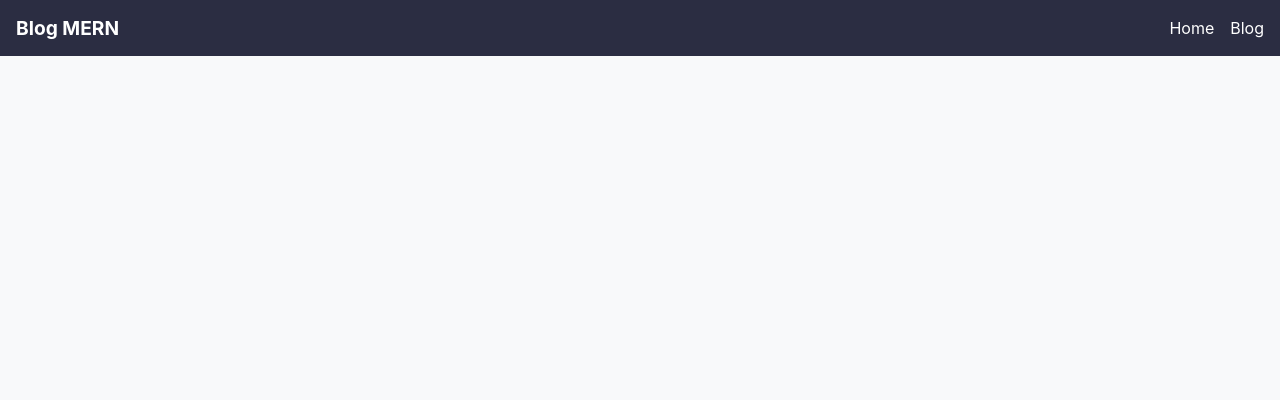
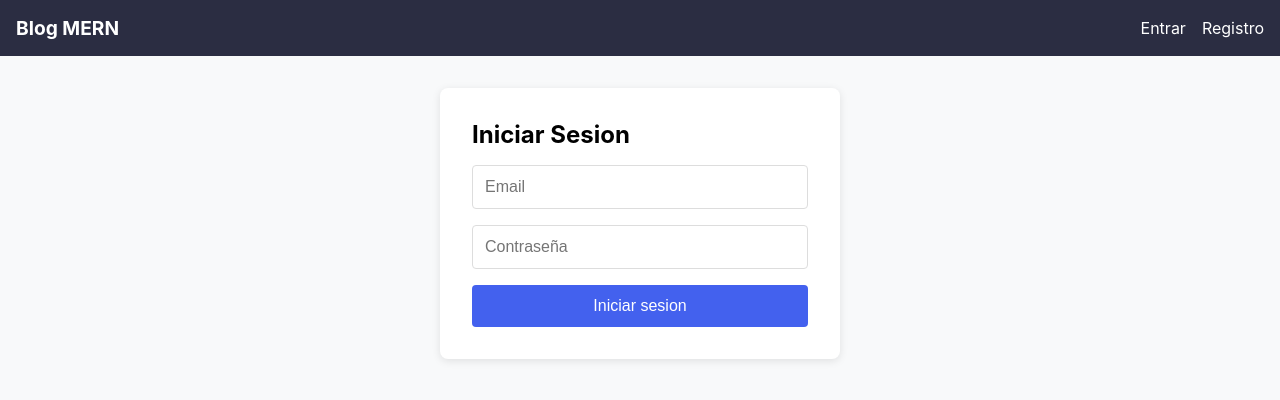
Before and after one commit to voxede/blog-mern, a React (Vite) app in the folder client/: page /login in a window 1280 px wide. Before the commit this address had no page. Shown: the top 400 px of the page. Built offline with nearby package versions, Linux system fonts and the light colour scheme.

Commit message:
Formularios de login/registro conectados al backend (otra vez)

```diff
--- a/client/src/App.jsx
+++ b/client/src/App.jsx
@@ -1,7 +1,17 @@
-import { BrowserRouter as Router, Routes, Route } from "react-router-dom"
+import { BrowserRouter as Router, Routes, Route, Navigate } from "react-router-dom"
 import Home from "./pages/Home"
 import PostDetail from "./pages/PostDetail"
 import Navbar from "./components/Navbar"
+import { useContext } from "react"
+import { AuthContext } from "./context/AuthContext"
+import AdminPanel from "./pages/AdminPanel"
+import Login from "./pages/Auth/Login"
+import Register from "./pages/Auth/Register"
+
+const ProtectedRoute = ({ children }) => {
+    const { user } = useContext(AuthContext)
+    return user ? children : <Navigate to="/login"/>
+}
 
 const App= () => {
     return (
@@ -9,7 +19,11 @@ const App= () => {
             <Navbar/>
             <Routes>
                 <Route path="/" element={<Home/>}/>
+
                 <Route path="/posts/:id" element={<PostDetail/>}/>
+
+                <Route path="/login" element={<Login/>}/>
+                <Route path="/register" element={<Register/>}/>
             </Routes>
         </Router>
     )
--- /dev/null
+++ b/client/src/api/auth.js
@@ -0,0 +1,11 @@
+import API from "./axios"
+
+export const registerUser = async userData => {
+    const response = await API.post("/auth/register", userData)
+    return response.data
+}
+
+export const loginUser = async credentials => {
+    const response = await API.post("/auth/login", credentials)
+    return response.data
+}
--- a/client/src/components/Navbar.jsx
+++ b/client/src/components/Navbar.jsx
@@ -1,6 +1,5 @@
 import styled from "styled-components"
 import { Link } from "react-router-dom"
-import { useTheme } from "styled-components"
 
 const Nav = styled.nav`
     background: ${({ theme }) => theme.colors.dark};
@@ -21,15 +20,12 @@ const NavLinks = styled.div`
 `
 
 const Navbar = () => {
-    const theme = useTheme()
-    console.log(theme)
-
     return (
         <Nav>
             <NavBrand to="/">Blog MERN</NavBrand>
             <NavLinks>
-                <Link to="/">Home</Link>
-                <Link to="/blog">Blog</Link>
+                <Link to="/login">Entrar</Link>
+                <Link to="/register">Registro</Link>
             </NavLinks>
         </Nav>
     )
--- /dev/null
+++ b/client/src/context/AuthContext.jsx
@@ -0,0 +1,31 @@
+import { createContext, useEffect, useState } from "react"
+
+export const AuthContext = createContext()
+
+export const AuthProvider = ({ children }) => {
+    const [user, setUser] = useState(null)
+
+    // Verificar si hay un token al cargar la app
+    useEffect(() => {
+        const token = localStorage.getItem("token")
+        if(token) {
+            // TODO: validar el token con el backend (ej: /auth/me)
+        }
+    }, [])
+
+    const login = (userData, token) => {
+        setUser(userData)
+        localStorage.setItem("token", token)
+    }
+
+    const logout = () => {
+        setUser(null)
+        localStorage.removeItem("token")
+    }
+
+    return (
+        <AuthContext.Provider value={{ user, login, logout }}>
+            { children }
+        </AuthContext.Provider>
+    )
+}
--- a/client/src/main.jsx
+++ b/client/src/main.jsx
@@ -4,12 +4,15 @@ import App from "./App.jsx"
 import GlobalStyles from "./styles/GlobalStyles.js"
 import { ThemeProvider } from "styled-components"
 import { theme } from "./styles/theme"
+import { AuthProvider } from "./context/AuthContext.jsx"
 
 createRoot(document.getElementById('root')).render(
   <StrictMode>
     <ThemeProvider theme={theme}>
       <GlobalStyles/>
-      <App />
+      <AuthProvider>
+        <App />
+      </AuthProvider>
     </ThemeProvider>
   </StrictMode>,
 )
--- /dev/null
+++ b/client/src/pages/AdminPanel.jsx
@@ -0,0 +1,9 @@
+const AdminPanel = () => {
+    return (
+        <div>
+            <h1>Admin Panel</h1>
+        </div>
+    )
+}
+
+export default AdminPanel
--- /dev/null
+++ b/client/src/pages/Auth/AuthStyles.js
@@ -0,0 +1,38 @@
+import styled from "styled-components"
+
+export const Form = styled.form`
+    display: flex;
+    flex-direction: column;
+    gap: 1rem;
+    max-width: 400px;
+    margin: 2rem auto;
+    padding: 2rem;
+    background: white;
+    border-radius: 8px;
+    box-shadow: 0 2px 8px rgba(0, 0, 0, 0.1);
+`
+
+export const Input = styled.input`
+    padding: 0.75rem;
+    border: 1px solid #ddd;
+    border-radius: 4px;
+    font-size: 1rem;
+`
+
+export const Button = styled.button`
+    padding: 0.75rem;
+    background:${({ theme }) => theme.colors.primary};
+    color: white;
+    border: none;
+    border-radius: 4px;
+    cursor: pointer;
+    font-size: 1rem;
+    &:disabled {
+        opacity: 0.7;
+    }
+`
+
+export const ErrorMessage = styled.p`
+    color: ${({ theme }) => theme.colors.error};
+    margin: 0;
+`
--- /dev/null
+++ b/client/src/pages/Auth/Login.jsx
@@ -0,0 +1,56 @@
+import { useState } from "react"
+import { useNavigate } from "react-router-dom"
+import { loginUser } from "../../api/auth"
+import { Form, Input, Button, ErrorMessage } from "./AuthStyles"
+
+const Login = () => {
+    const [formData, setFormData] = useState({
+        email: "",
+        password: ""
+    })
+    const [error, setError] = useState("")
+    const [loading, setLoading] = useState("")
+    const navigate = useNavigate()
+
+    const handleSubmit = async e => {
+        e.preventDefault()
+        setLoading(true)
+        setError("")
+
+        try {
+            const { user, token } = await loginUser(formData)
+            localStorage.setItem("token", token)
+            navigate("/")
+        } catch(error) {
+            setError(error.response?.data?.message || "Credenciales incorrectas")
+        } finally {
+            setLoading(false)
+        }
+    }
+
+    return (
+        <Form onSubmit={handleSubmit}>
+            <h2>Iniciar Sesion</h2>
+            {error && <ErrorMessage>{error}</ErrorMessage>}
+            <Input
+                type="email"
+                placeholder="Email"
+                value={formData.email}
+                onChange={e => setFormData({ ...formData, email: e.target.value })}
+                required
+            />
+            <Input
+                type="password"
+                placeholder="Contraseña"
+                value={formData.password}
+                onChange={e => setFormData({ ...formData, password: e.target.value })}
+                required
+            />
+            <Button type="submit" disabled={loading}>
+                {loading ? "Iniciando sesion..." : "Iniciar sesion"}
+            </Button>
+        </Form>
+    )
+}
+
+export default Login
--- /dev/null
+++ b/client/src/pages/Auth/Register.jsx
@@ -0,0 +1,65 @@
+import { use, useState } from "react"
+import { useNavigate } from "react-router-dom"
+import { registerUser } from "../../api/auth"
+import { Form, Input, Button, ErrorMessage } from "./AuthStyles"
+
+const Register = () => {
+    const [formData, setFormData] = useState({
+        username: "",
+        email: "",
+        password: ""
+    })
+
+    const [error, setError] = useState("")
+    const [loading, setLoading] = useState(false)
+    const navigate = useNavigate()
+
+    const handleSubmit = async e => {
+        e.preventDefault()
+        setLoading(true)
+        setError("")
+
+        try {
+            const { user, token } = await registerUser(formData)
+            localStorage.setItem("token", token)
+            navigate("/")
+        } catch (error) {
+            setError(error.response?.data?.message || "Error en el registro")
+        } finally {
+            setLoading(false)
+        }
+    }
+
+    return (
+        <Form onSubmit={handleSubmit}>
+            <h2>Registro</h2>
+            {error && <ErrorMessage>{error}</ErrorMessage>}
+            <Input
+                type="text"
+                placeholder="Usuario"
+                value={formData.username}
+                onChange={e => setFormData({ ...formData, username: e.target.value })}
+                required
+            />
+            <Input
+                type="email"
+                placeholder="email"
+                value={formData.email}
+                onChange={e => setFormData({ ...formData, email: e.target.value })}
+                required
+            />
+            <Input
+                type="password"
+                placeholder="Contraseña"
+                value={formData.password}
+                onChange={e => setFormData({ ...formData, password: e.target.value })}
+                required
+            />
+            <Button type="submit" disabled={loading}>
+                {loading ? "Registrando..." : "Registrarse"}
+            </Button>
+        </Form>
+    )
+}
+
+export default Register
```
